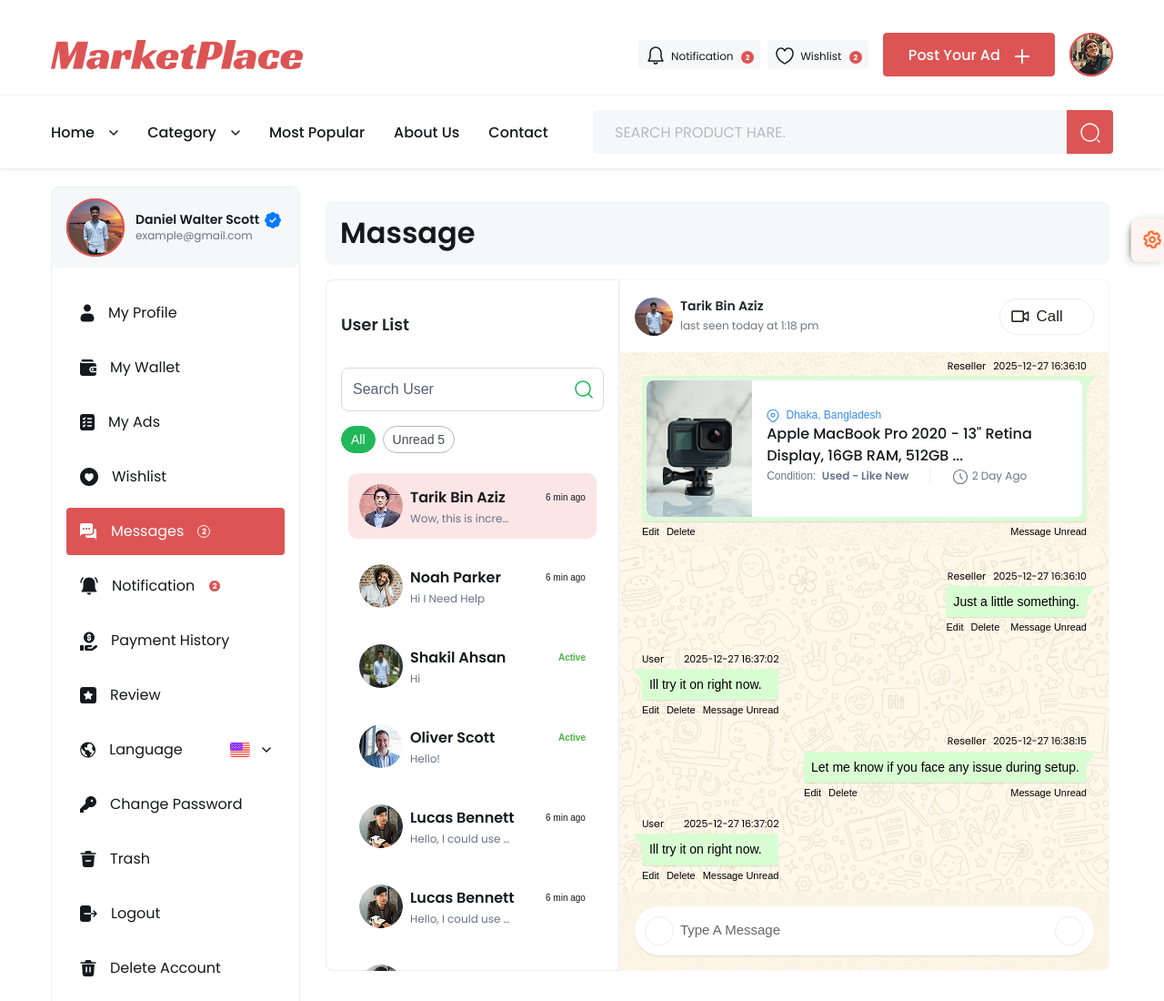
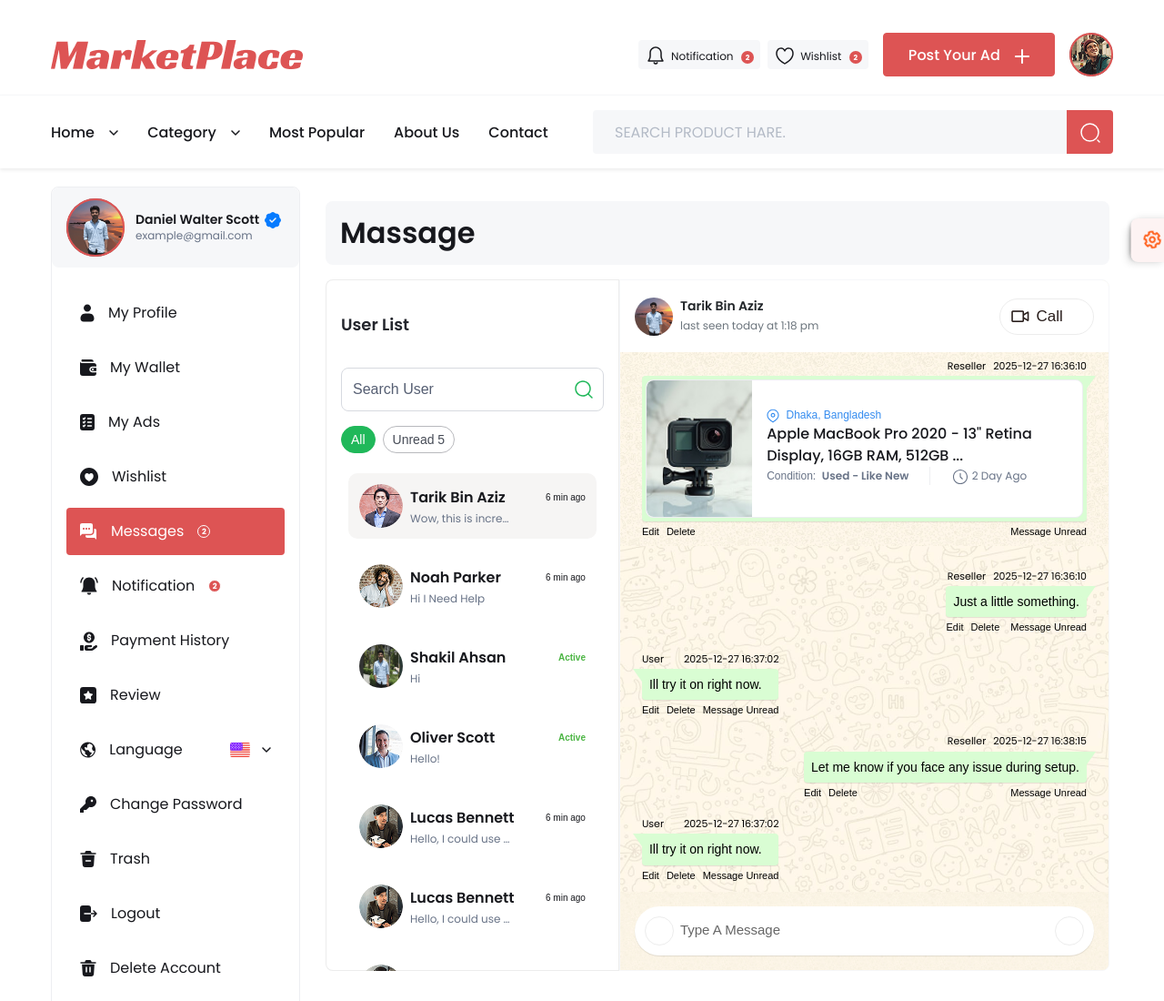
Before and after one commit to fahmidmunshi2004-cmd/whatsApp-design, a plain HTML site: page profile.html in a window 1280 px wide. Shown: the top 1100 px of the page at 91% size. Drawn offline with Linux system fonts and the light colour scheme; a web font is replaced by a local one.

Commit message:
product design add

```diff
--- a/assets/css/message.css
+++ b/assets/css/message.css
@@ -81,7 +81,7 @@
 }
 
 .rs-chat-users-2 li.active {
-  background: var(--Roman-100, #F6F5F4);
+  background: var(--Roman-100, #F6F5F4) !important;
   border-radius: 10px;
 }
 
```
